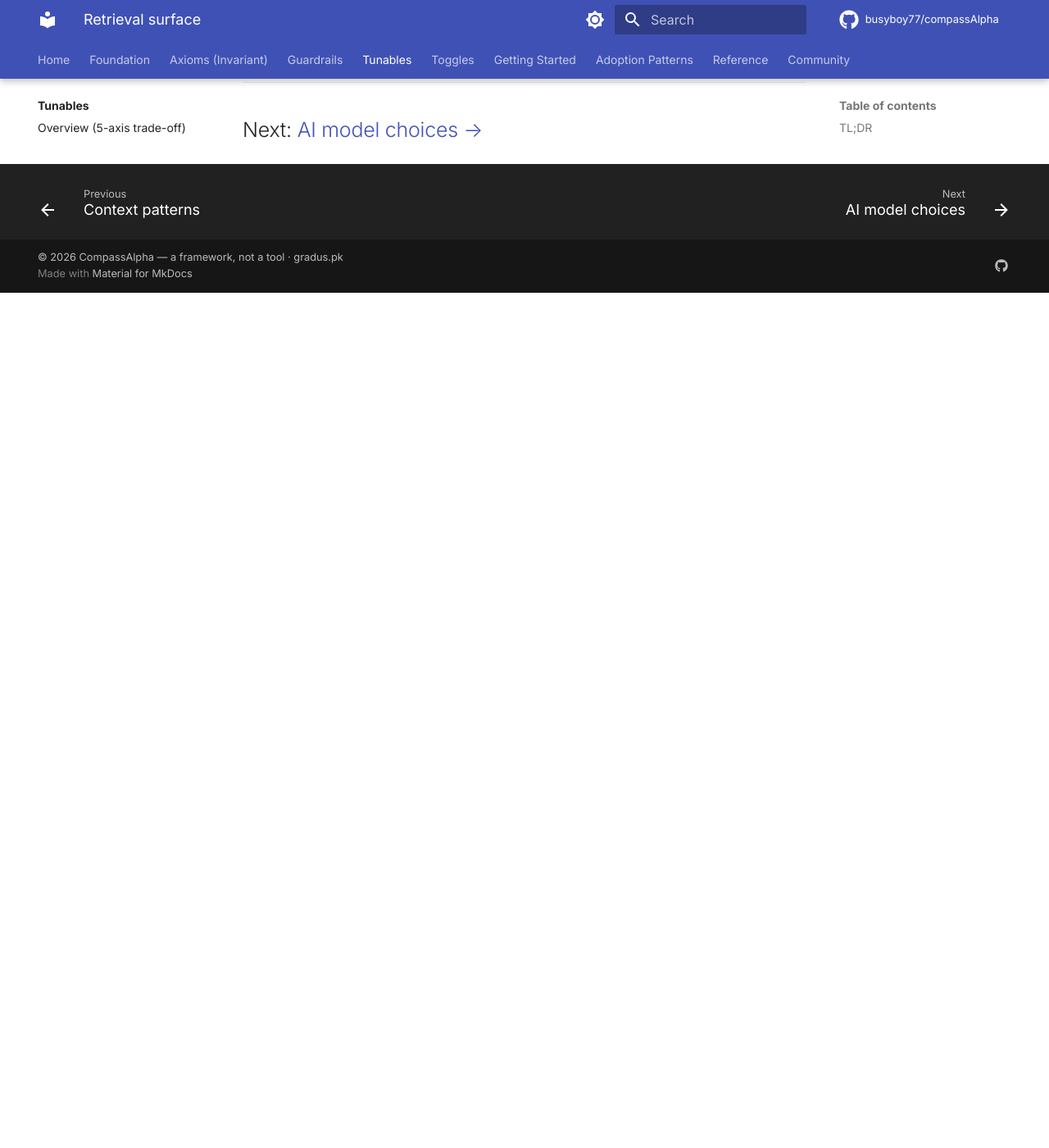
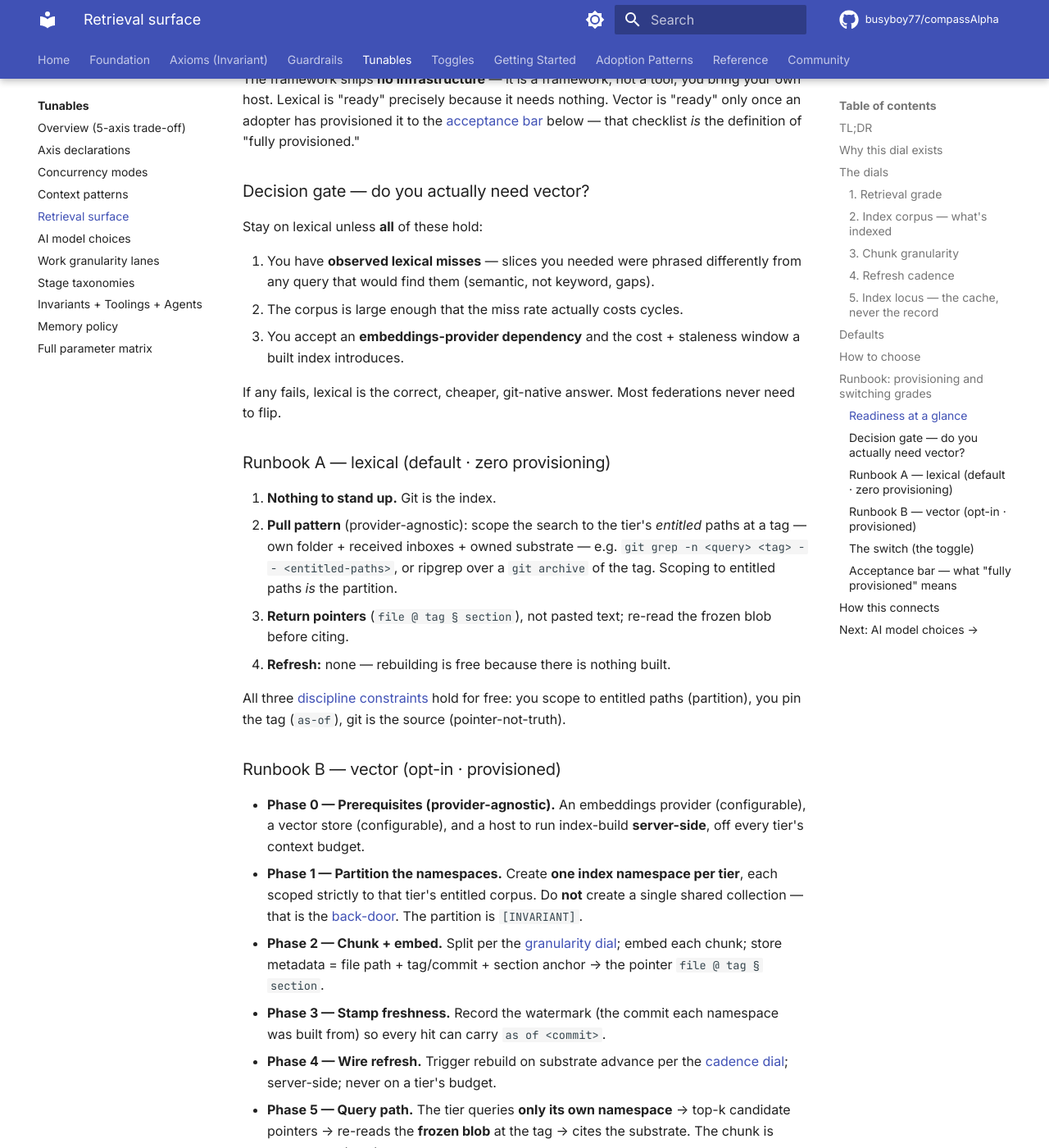
Before and after one commit to busyboy77/compassAlpha, an MkDocs documentation site: the page built from docs/03-tunables/retrieval-surface.md, in a window 1280 px wide and 1400 px high, scrolled down 4172 px. Shown: the whole window at 82% size. Built offline with MkDocs 1.6.1 and Material for MkDocs 9.7.7, drawn with Linux system fonts in a browser that asks for light colours; comment, search, counter and statistics services are not loaded; before the commit the page ends 4529 px from its top, so only the background shows below that; some of the changed text lies outside the part shown.

Commit message:
Retrieval surface: add the lexical<->vector provisioning & switch runbook
Answers "is it ready/provisioned for vector?" honestly: lexical is
ready with zero provisioning (git + ripgrep); vector is opt-in and the
adopter provisions it — the framework ships no infra.

- Readiness-at-a-glance table + decision gate (stay lexical unless real
  semantic misses).
- Runbook A (lexical, zero setup) and Runbook B (vector, Phases 0-5),
  both provider-agnostic; all three discipline constraints encoded.
- The switch: cycle-boundary flip with a lifecycle provisioning
  prerequisite; shadow-one-cycle cutover; free rollback (drop the cache).
- Acceptance bar checklist = the definition of "fully provisioned."
- Cross-link to cycle/lifecycle toggles.

Co-Authored-By: Claude Opus 4.8 (1M context) <noreply@anthropic.com>

```diff
--- a/docs/03-tunables/retrieval-surface.md
+++ b/docs/03-tunables/retrieval-surface.md
@@ -86,6 +86,65 @@ Where the index lives and what authority it has.
 - **Never let the index become the record.** If dropping the index would lose information, the information was in the wrong place — move it to substrate.
 - **Run index-build server-side**, off the tiers' context budget, so the mechanism that fights pollution doesn't become a pollution source itself.
 
+## Runbook: provisioning and switching grades
+
+### Readiness at a glance
+
+| Grade | Provisioning required | Ready out of the box? | Reverse cost |
+|---|---|---|---|
+| **Lexical / grep-grade** | none — git + ripgrep | **yes, immediately** | n/a — it is the floor |
+| **Embeddings / vector** | embeddings provider + vector store + server-side index-build, partitioned per tier | **no — the adopter provisions it; opt-in** | **free** — drop the cache, fall back to lexical |
+
+The framework ships **no infrastructure** — it is a framework, not a tool; you bring your own host. Lexical is "ready" precisely because it needs nothing. Vector is "ready" only once an adopter has provisioned it to the [acceptance bar](#acceptance-bar-what-fully-provisioned-means) below — that checklist *is* the definition of "fully provisioned."
+
+### Decision gate — do you actually need vector?
+
+Stay on lexical unless **all** of these hold:
+
+1. You have **observed lexical misses** — slices you needed were phrased differently from any query that would find them (semantic, not keyword, gaps).
+2. The corpus is large enough that the miss rate actually costs cycles.
+3. You accept an **embeddings-provider dependency** and the cost + staleness window a built index introduces.
+
+If any fails, lexical is the correct, cheaper, git-native answer. Most federations never need to flip.
+
+### Runbook A — lexical (default · zero provisioning)
+
+1. **Nothing to stand up.** Git is the index.
+2. **Pull pattern** (provider-agnostic): scope the search to the tier's *entitled* paths at a tag — own folder + received inboxes + owned substrate — e.g. `git grep -n <query> <tag> -- <entitled-paths>`, or ripgrep over a `git archive` of the tag. Scoping to entitled paths *is* the partition.
+3. **Return pointers** (`file @ tag § section`), not pasted text; re-read the frozen blob before citing.
+4. **Refresh:** none — rebuilding is free because there is nothing built.
+
+All three [discipline constraints](../02-guardrails/retrieval-discipline.md) hold for free: you scope to entitled paths (partition), you pin the tag (`as-of`), git is the source (pointer-not-truth).
+
+### Runbook B — vector (opt-in · provisioned)
+
+- **Phase 0 — Prerequisites (provider-agnostic).** An embeddings provider (configurable), a vector store (configurable), and a host to run index-build **server-side**, off every tier's context budget.
+- **Phase 1 — Partition the namespaces.** Create **one index namespace per tier**, each scoped strictly to that tier's entitled corpus. Do **not** create a single shared collection — that is the [back-door](../02-guardrails/retrieval-discipline.md#1-tier-partitioned-scope-the-index-is-not-a-back-door-past-the-firewall). The partition is `[INVARIANT]`.
+- **Phase 2 — Chunk + embed.** Split per the [granularity dial](#3-chunk-granularity); embed each chunk; store metadata = file path + tag/commit + section anchor → the pointer `file @ tag § section`.
+- **Phase 3 — Stamp freshness.** Record the watermark (the commit each namespace was built from) so every hit can carry `as of <commit>`.
+- **Phase 4 — Wire refresh.** Trigger rebuild on substrate advance per the [cadence dial](#4-refresh-cadence); server-side; never on a tier's budget.
+- **Phase 5 — Query path.** The tier queries **only its own namespace** → top-k candidate pointers → re-reads the **frozen blob** at the tag → cites the substrate. The chunk is never pasted as the answer.
+
+### The switch (the toggle)
+
+The grade switch is a **cycle-boundary flip** with a **lifecycle provisioning prerequisite** on the vector side — you don't turn vector on mid-cycle; you provision it (Phases 0–4) out of band, then cut over at a clean seam.
+
+- **Lexical → vector cutover:** ① provision to the acceptance bar; ② run **shadow for one cycle** — both grades answer the same pulls, lexical stays authoritative, compare recall; ③ cut over at the seam, keeping lexical as fallback.
+- **Vector → lexical rollback:** free and instant — **drop the namespaces** (a rebuildable cache) and fall back to `git grep`. Zero loss, because nothing load-bearing lived only in the index (pointer-not-truth).
+
+### Acceptance bar — what "fully provisioned" means
+
+Vector is provisioned **only when every box passes** — this checklist is the answer to *"is it ready?"*:
+
+- [ ] **Per-tier namespaces** — no shared/global collection (partition holds; firewall intact).
+- [ ] **`as of <commit>` on every hit**, and load-bearing use re-reads the frozen blob.
+- [ ] **Drop-and-rebuild proven** — delete the index, regenerate from git, identical pointers.
+- [ ] **Index-build runs server-side**, off every tier's context budget.
+- [ ] **Providers are configuration** — embeddings + store swappable (provider-agnostic).
+- [ ] **Chunk size tuned** so a hit is minimal-sufficient (no oversized chunks).
+
+Until every box is checked, **stay on lexical** — an unfinished vector setup is the [back-door](../02-guardrails/retrieval-discipline.md), not an upgrade.
+
 ## How this connects
 
 - [The minimal-sufficient bus](../02-guardrails/minimal-sufficient-bus.md) (guardrail) — specifies the pull-on-demand this surface mechanizes.
@@ -93,6 +152,7 @@ Where the index lives and what authority it has.
 - [Context patterns](context-patterns.md) (tunable) — the sibling context surface; retrieval is how a fresh or loaded tier reloads only the relevant slice instead of full history.
 - [Provenance law](../01-axioms/provenance-law.md) (axiom) — the hit is a pointer; the frozen blob is the truth; the cite is the substrate.
 - [Git foundations](../01-axioms/git-foundations.md) (axiom) — keeps the index a rebuildable cache, not a specialized database.
+- [Cycle toggles](../04-toggles/cycle-toggles.md) / [Project-lifecycle toggles](../04-toggles/project-lifecycle-toggles.md) — the grade switch is a cycle-boundary flip with a lifecycle provisioning prerequisite on the vector side (see the [runbook](#runbook-provisioning-and-switching-grades)).
 
 ---
 
```
